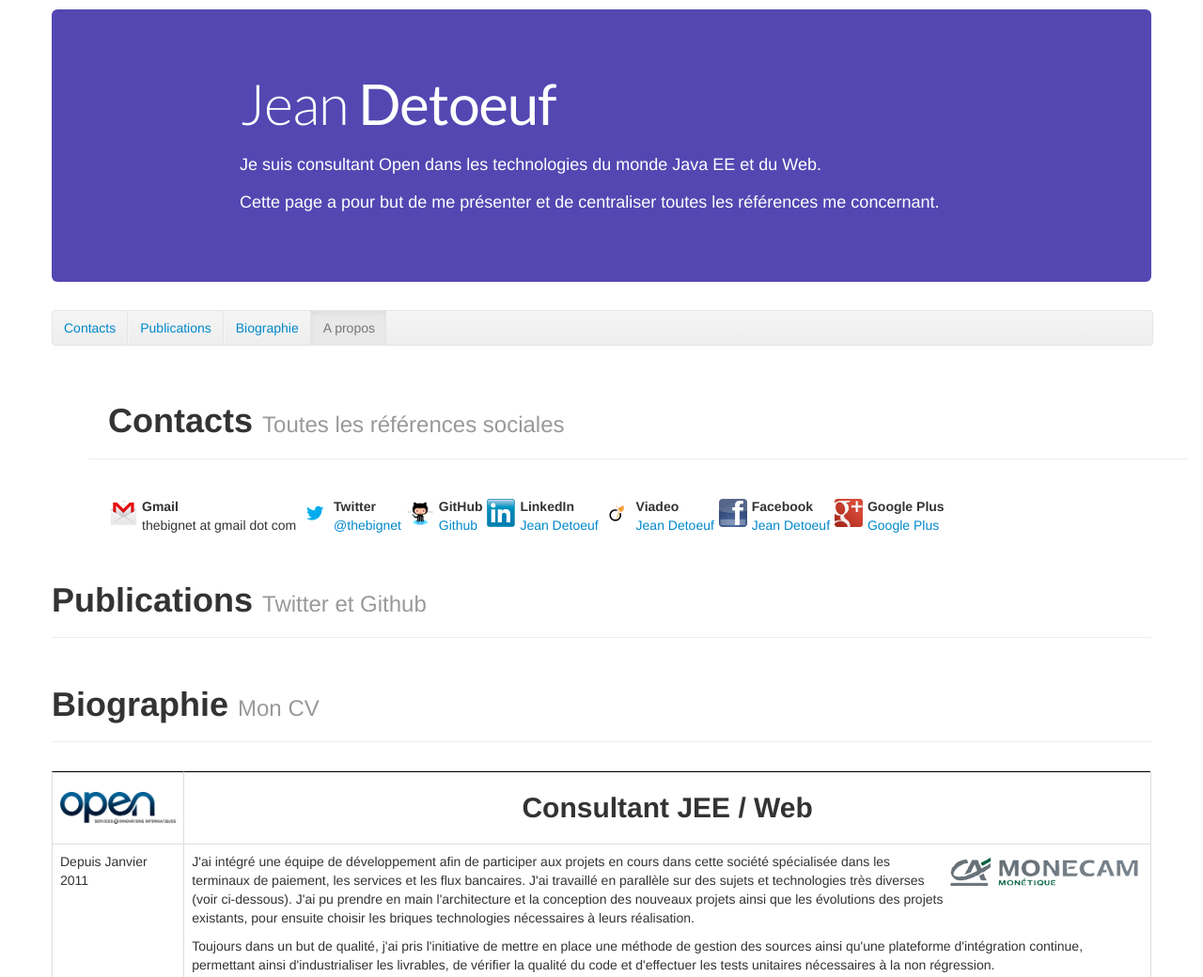
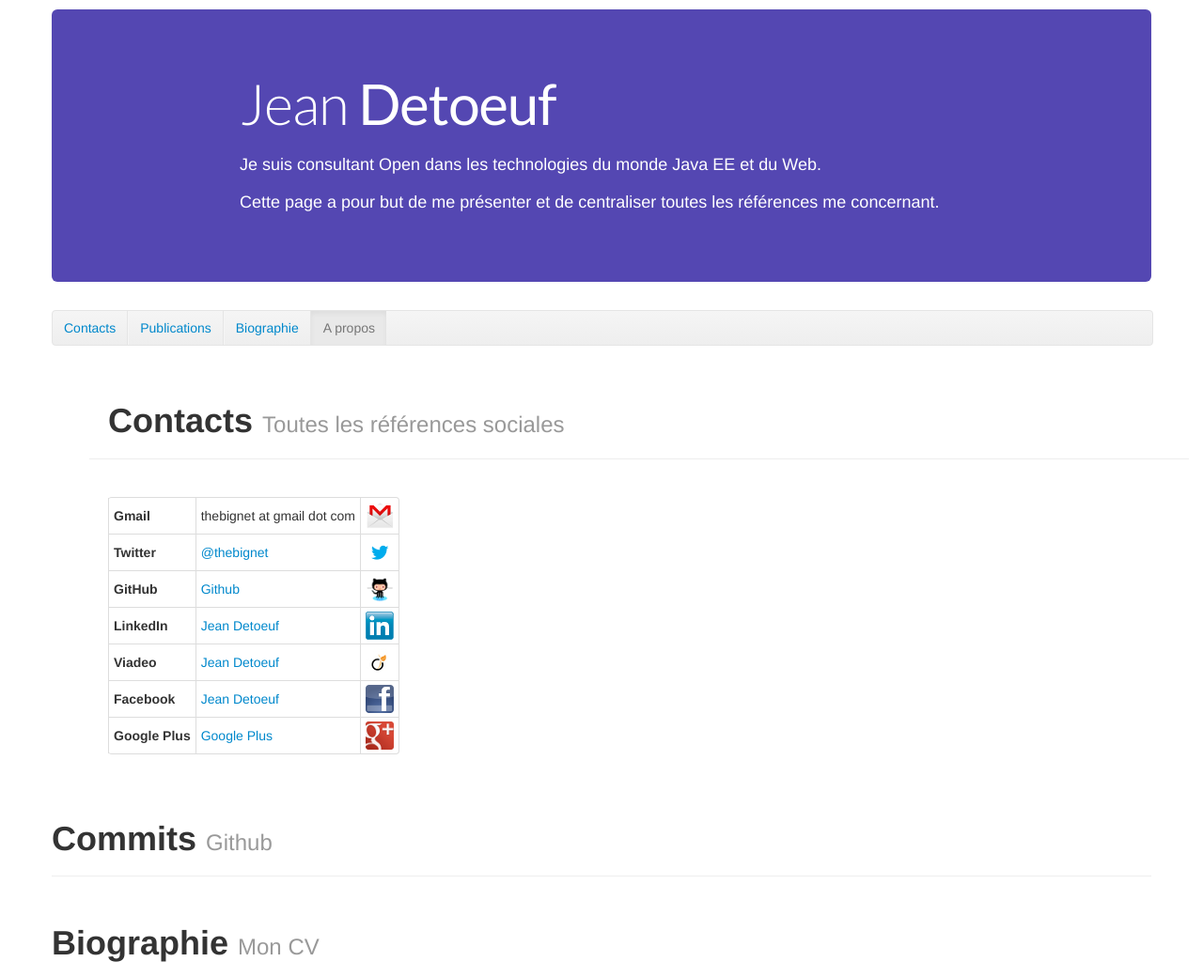
Before and after one commit to thebignet/thebignet.github.com, a plain HTML site: page index.html in a window 1280 px wide. Shown: the top 1040 px of the page at 94% size. Drawn offline with Linux system fonts and the light colour scheme.

Commit message:
Affichage social standard et affichage des commits Github uniquement.  Twitter, on verra plus tard

```diff
--- a/index.html
+++ b/index.html
@@ -63,41 +63,43 @@
               <h1>Contacts <small>Toutes les références sociales</small></h1>
             </div>
             <div>
-              <dl>
-                <dt>Gmail</dt>
-                <dd>thebignet at gmail dot com</dd>
-                <dd class="logo"><img src="img/contacts/logo-gmail.png"/></dd>
-              </dl>
-              <dl>
-                <dt>Twitter</dt>
-                <dd><a href="https://twitter.com/thebignet" target="_blank">@thebignet</a></dd>
-                <dd class="logo"><img src="img/contacts/logo-twitter.png"/></dd>
-              </dl>
-              <dl>
-                <dt>GitHub</dt>
-                <dd><a href="https://github.com/thebignet" target="_blank">Github</a></dd>
-                <dd class="logo"><img src="img/contacts/logo-github.png"/></dd>
-              </dl>
-              <dl>
-                <dt>LinkedIn</dt>
-                <dd><a href="http://lnkd.in/Xrsazj" target="_blank">Jean Detoeuf</a></dd>
-                <dd class="logo"><img src="img/contacts/logo-linkedin.png"/></dd>
-              </dl>
-              <dl>
-                <dt>Viadeo</dt>
-                <dd><a href="http://www.viadeo.com/fr/profile/jean.detoeuf" target="_blank">Jean Detoeuf</a></dd>
-                <dd class="logo"><img src="img/contacts/logo-viadeo.png"/></dd>
-              </dl>
-              <dl>
-                <dt>Facebook</dt>
-                <dd><a href="https://www.facebook.com/jean.detoeuf" target="_blank">Jean Detoeuf</a></dd>
-                <dd class="logo"><img src="img/contacts/logo-facebook.png"/></dd>
-              </dl>
-              <dl>
-                <dt>Google Plus</dt>
-                <dd><a href="https://plus.google.com/102985277746701355604/" target="_blank">Google Plus</a></dd>
-                <dd class="logo"><img src="img/contacts/logo-googleplus.png"/></dd>
-              </dl>
+              <table class="table table-bordered table-condensed">
+                <tr>
+                  <th>Gmail</th>
+                  <td>thebignet at gmail dot com</td>
+                  <td class="logo"><img src="img/contacts/logo-gmail.png"/></td>
+                </tr>
+                <tr>
+                  <th>Twitter</th>
+                  <td><a href="https://twitter.com/thebignet" target="_blank">@thebignet</a></td>
+                  <td class="logo"><img src="img/contacts/logo-twitter.png"/></td>
+                </tr>
+                <tr>
+                  <th>GitHub</th>
+                  <td><a href="https://github.com/thebignet" target="_blank">Github</a></td>
+                  <td class="logo"><img src="img/contacts/logo-github.png"/></td>
+                </tr>
+                <tr>
+                  <th>LinkedIn</th>
+                  <td><a href="http://lnkd.in/Xrsazj" target="_blank">Jean Detoeuf</a></td>
+                  <td class="logo"><img src="img/contacts/logo-linkedin.png"/></td>
+                </tr>
+                <tr>
+                  <th>Viadeo</th>
+                  <td><a href="http://www.viadeo.com/fr/profile/jean.detoeuf" target="_blank">Jean Detoeuf</a></td>
+                  <td class="logo"><img src="img/contacts/logo-viadeo.png"/></td>
+                </tr>
+                <tr>
+                  <th>Facebook</th>
+                  <td><a href="https://www.facebook.com/jean.detoeuf" target="_blank">Jean Detoeuf</a></td>
+                  <td class="logo"><img src="img/contacts/logo-facebook.png"/></td>
+                </tr>
+                <tr>
+                  <th>Google Plus</th>
+                  <td><a href="https://plus.google.com/102985277746701355604/" target="_blank">Google Plus</a></td>
+                  <td class="logo"><img src="img/contacts/logo-googleplus.png"/></td>
+                </tr>
+              </table>
             </div>
           </div>
         </div>
@@ -107,28 +109,14 @@
         <div class="row">
           <div class="span12">
             <div class="page-header">
-              <h1>Publications <small>Twitter et Github</small></h1>
+              <h1>Commits <small>Github</small></h1>
             </div>
           </div>
         </div>
         <div class="row">
-          <div class="span6 tweets">
-            <script id="twitter-template" type="text/x-undrescore-tmpl">
-              <table class="table">
-                <tr><th colspan="2">Twitter</th></tr>
-                <% _.each(data, function(tweet) { %>
-                  <tr>
-                    <td><img src="<%= tweet.user.profile_image_url %>"></td>
-                    <td><%= tweet.text %></td>
-                  </tr>
-                <% }); %>
-              </table>
-            </script>
-          </div>
           <div class="span6 github">
             <script id="github-template" type="text/x-undrescore-tmpl">
               <table class="table">
-                <tr><th colspan="2">Github</th></tr>
                 <tr><th>Project</th><th>Commit</th></tr>
                 <% _.each(data, function(commit) { %>
                   <tr>
```
